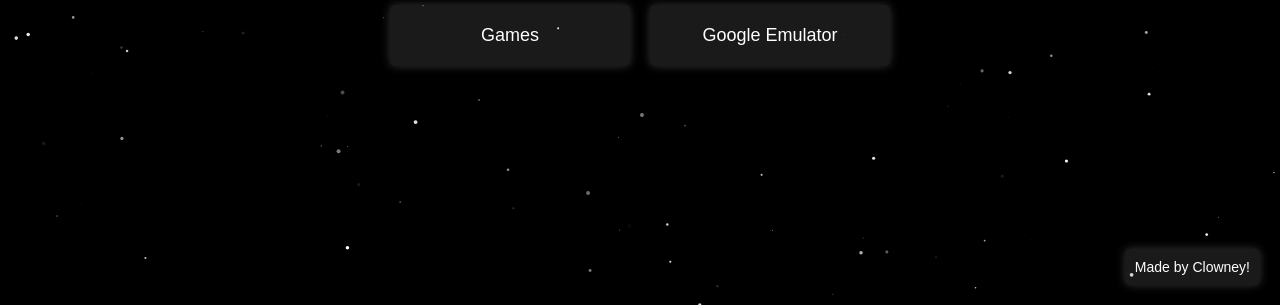
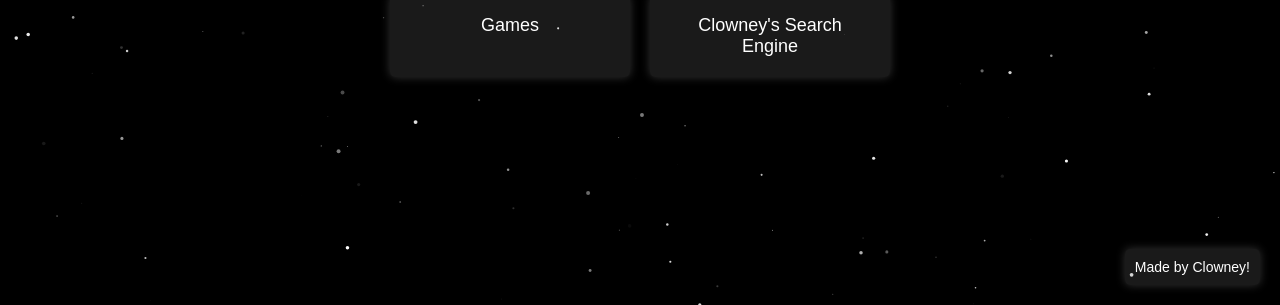
Before and after one commit to RAMENDUDE26/clowneysclubhouse, a plain HTML site: page index.html in a window 1280 px wide. Shown: the part 495-800 px from the top of the page. Drawn offline with Linux system fonts and the light colour scheme.

Commit message:
Update index.html

```diff
--- a/index.html
+++ b/index.html
@@ -51,7 +51,7 @@
       display: flex;
       gap: 20px; /* Space between the two boxes */
     }
-    .games-box, .emulator-box {
+    .games-box, .search-engine-box {
       background-color: rgba(255, 255, 255, 0.1);
       color: white;
       padding: 20px; /* Increased padding for a bigger box */
@@ -88,9 +88,9 @@
         Games
       </div>
 
-      <!-- "Google Emulator" box that redirects when clicked -->
-      <div class="emulator-box" id="emulatorBox" onclick="window.location.href='https://example.com/google-emulator'">
-        Google Emulator
+      <!-- "Clowney's Search Engine" box that redirects when clicked -->
+      <div class="search-engine-box" id="searchEngineBox" onclick="window.location.href='https://example.com/clowneys-search-engine'">
+        Clowney's Search Engine
       </div>
     </div>
 
@@ -183,7 +183,7 @@
       document.getElementById('headerImage').style.display = 'none';
       document.getElementById('heading').style.display = 'none';
       document.getElementById('gamesBox').style.display = 'none';
-      document.getElementById('emulatorBox').style.display = 'none';
+      document.getElementById('searchEngineBox').style.display = 'none';
     }
 
     // Confirmation before closing the window
```
